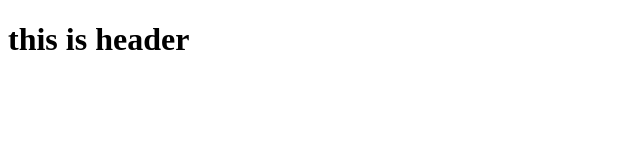
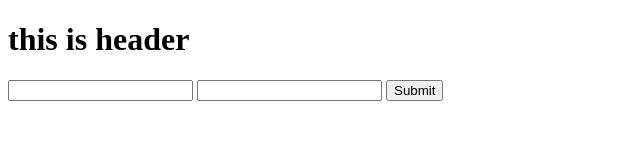
Before and after one commit to moshiurrahmansourave/github-testing, a plain HTML site: page index.html in a window 1280 px wide. Shown: the whole page, without its empty margins (0-640 px from the left). Drawn offline with Linux system fonts and the light colour scheme.

Commit message:
created new login form from dev-1

```diff
--- a/index.html
+++ b/index.html
@@ -7,5 +7,12 @@
 </head>
 <body>
     <h1>this is header</h1>
+    <div>
+        <form action="">
+            <input type="text" name="" id="">
+            <input type="text" name="" id="">
+            <button>Submit</button>
+        </form>
+    </div>
 </body>
 </html>
```
